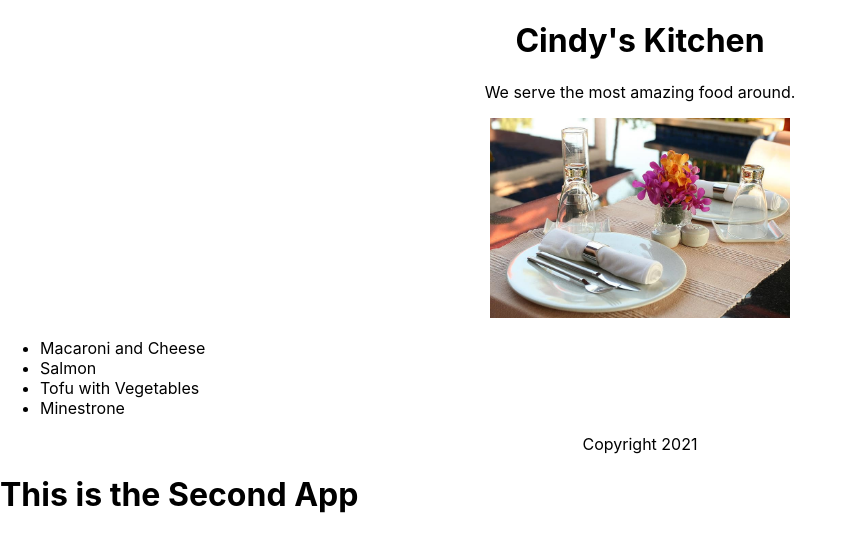
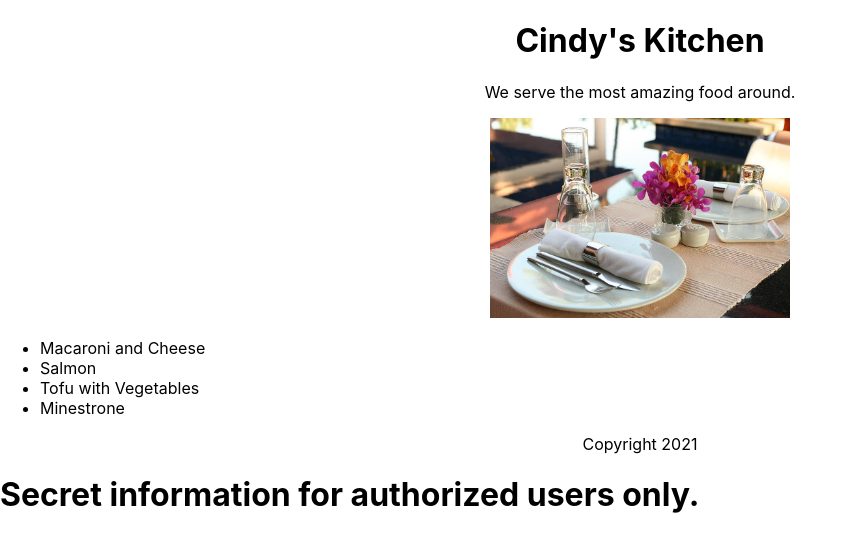
Before and after one commit to danish-faisal/React.js-Essential-Training, a React (Create React App) app: page / in a window 1280 px wide. Shown: the top 552 px of the page, without its empty margins (0-856 px from the left). Built offline with nearby package versions, Linux system fonts and the light colour scheme.

Commit message:
Conditional rendering

```diff
--- a/src/index.js
+++ b/src/index.js
@@ -4,15 +4,27 @@
 import App from './App';
 // import reportWebVitals from './reportWebVitals';
 
-function AppTwo() {
-  return (<h1>This is the Second App</h1>);
+function SecretComponent() {
+  return <h1>Secret information for authorized users only.</h1>
+}
+
+function RegularComponent() {
+  return <h1>Everyone can see this component.</h1>
+}
+
+function AppTwo(props) {
+  return (
+    <>
+      {props.authorized ? <SecretComponent /> : <RegularComponent />}
+    </>
+  );
 }
 
 ReactDOM.render(
-  <React.Fragment>
+  <>
     <App />
-    <AppTwo />
-  </React.Fragment>,
+    <AppTwo authorized={true} />
+  </>,
   document.getElementById('root')
 );
 
```
